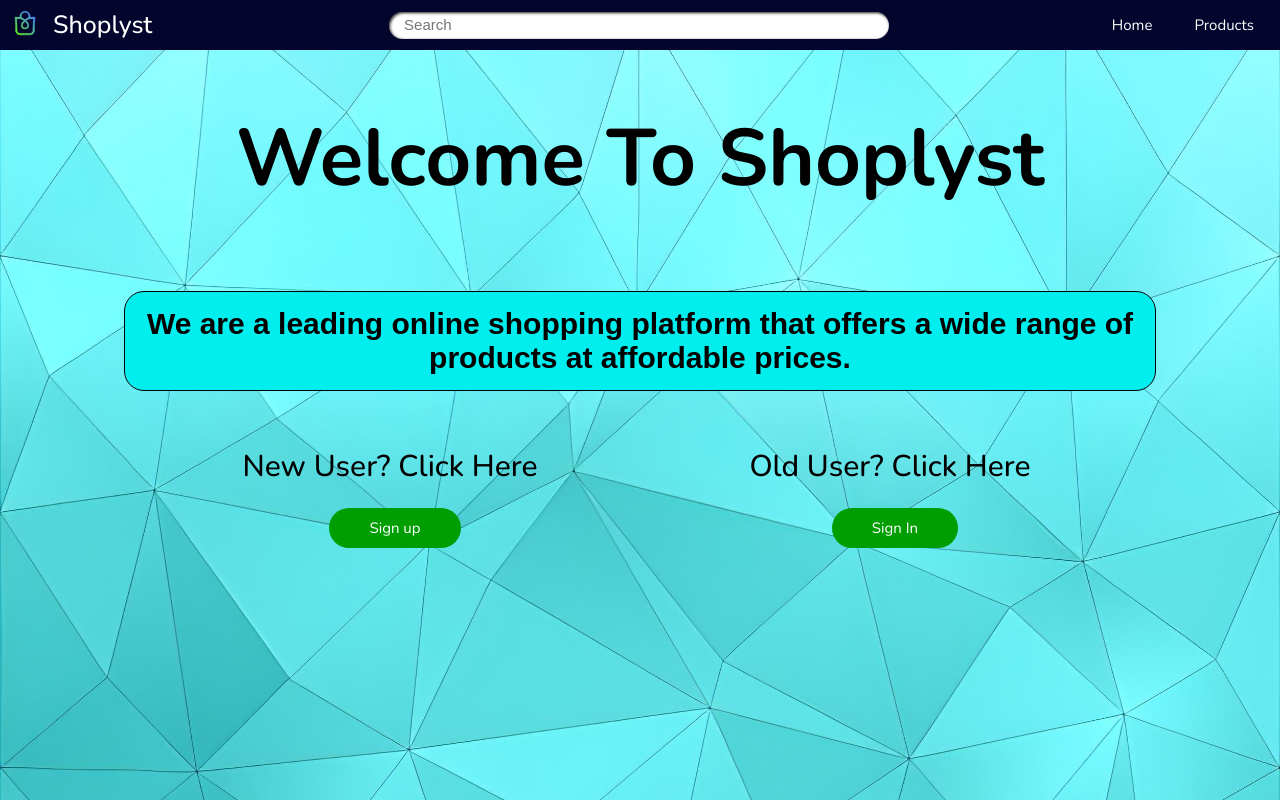
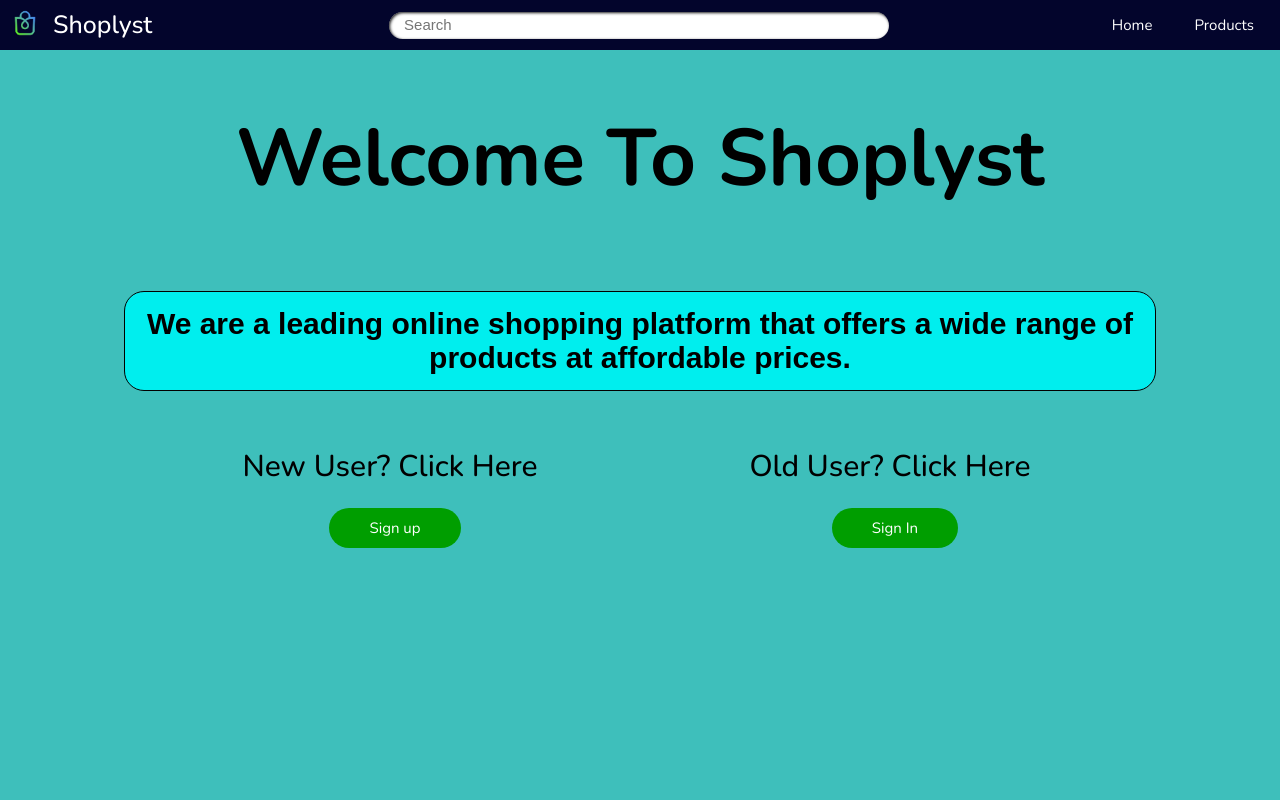
Before and after one commit to JashanDeep-hub/Shoplyst, a plain HTML site: page index.html in a window 1280 px wide. Drawn offline with nearby package versions, Linux system fonts and the light colour scheme.

Commit message:
body.css

```diff
--- a/CSS/body.css
+++ b/CSS/body.css
@@ -1,7 +1,5 @@
 body {
-  background-image: url(freepik__enhance__28847.jpg);
-  background-repeat: no-repeat;
-  background-size: cover;
+  background-color: #3ebfbb;
 }
 
 .welcome-div {
```
